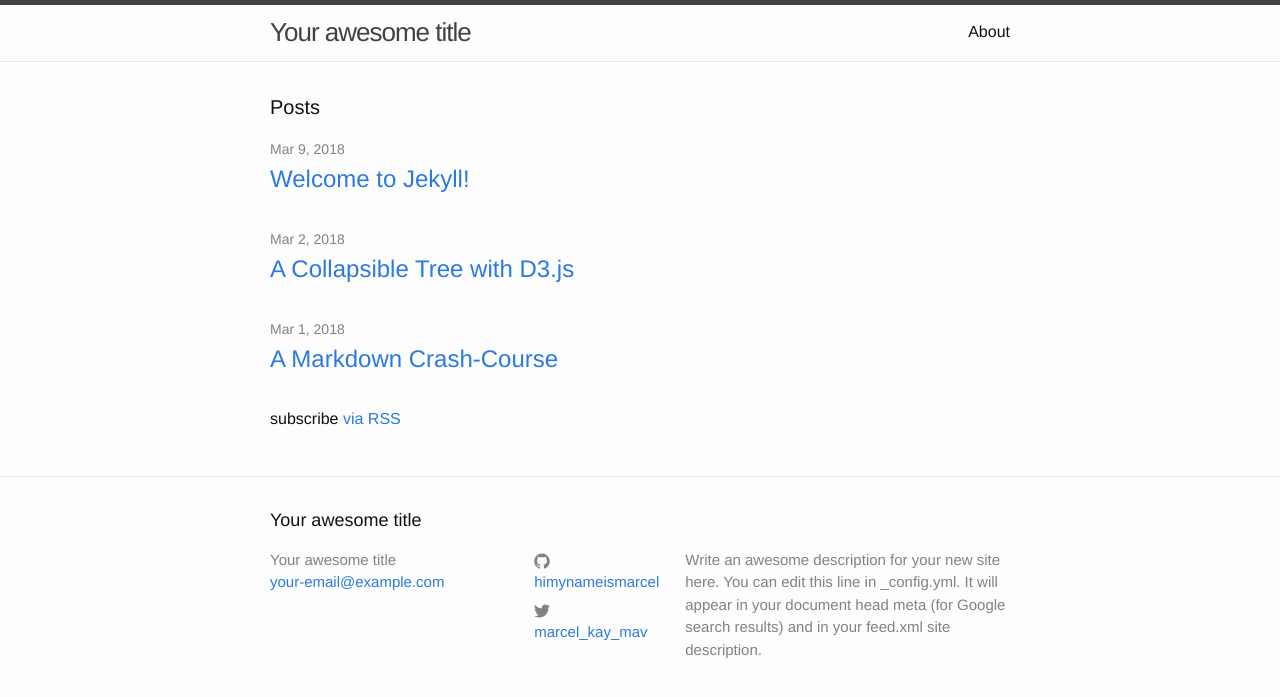
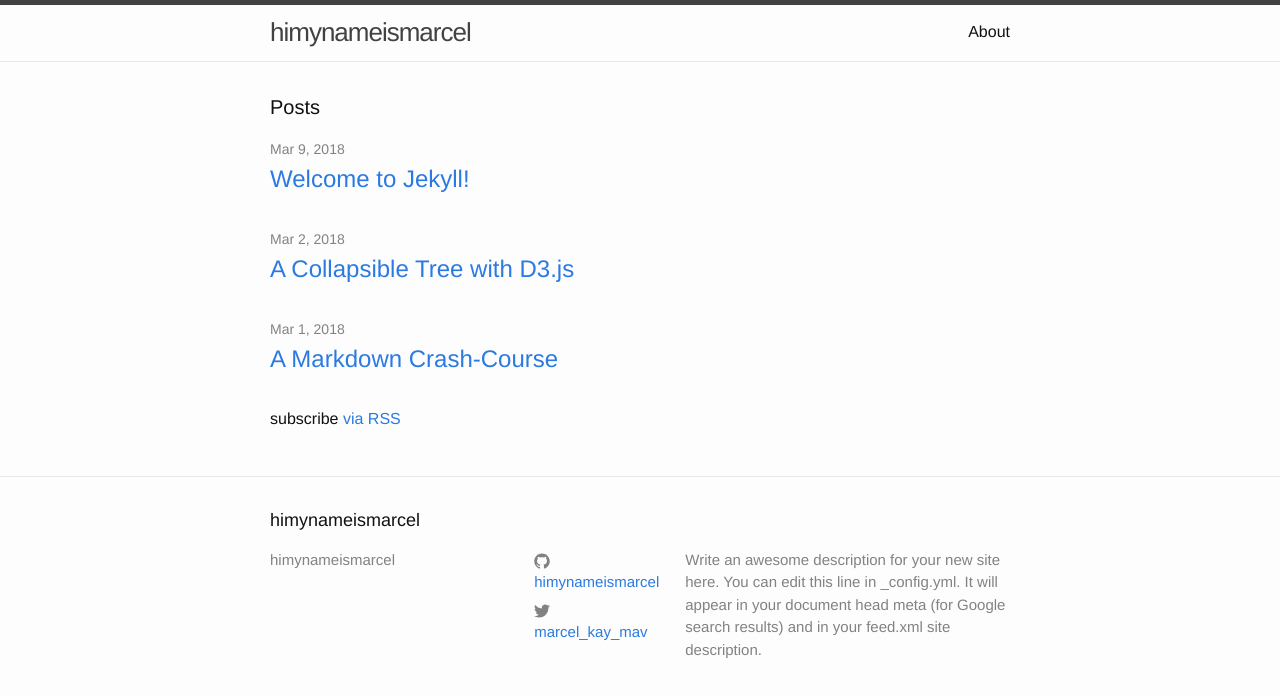
Before and after one commit to himynameismarcel/himynameismarcel.github.io, a Jekyll site: the page built from index.md, in a window 1280 px wide. Shown: the top 697 px of the page. Built offline with Jekyll 4.4.1, drawn with Linux system fonts in a browser that asks for light colours.

Commit message:
changed title and removed email

```diff
--- a/_config.yml
+++ b/_config.yml
@@ -13,8 +13,8 @@
 # you will see them accessed via {{ site.title }}, {{ site.email }}, and so on.
 # You can create any custom variable you would like, and they will be accessible
 # in the templates via {{ site.myvariable }}.
-title: Your awesome title
-email: your-email@example.com
+title: himynameismarcel
+# email: your-email@example.com
 description: >- # this means to ignore newlines until "baseurl:"
   Write an awesome description for your new site here. You can edit this
   line in _config.yml. It will appear in your document head meta (for
```
